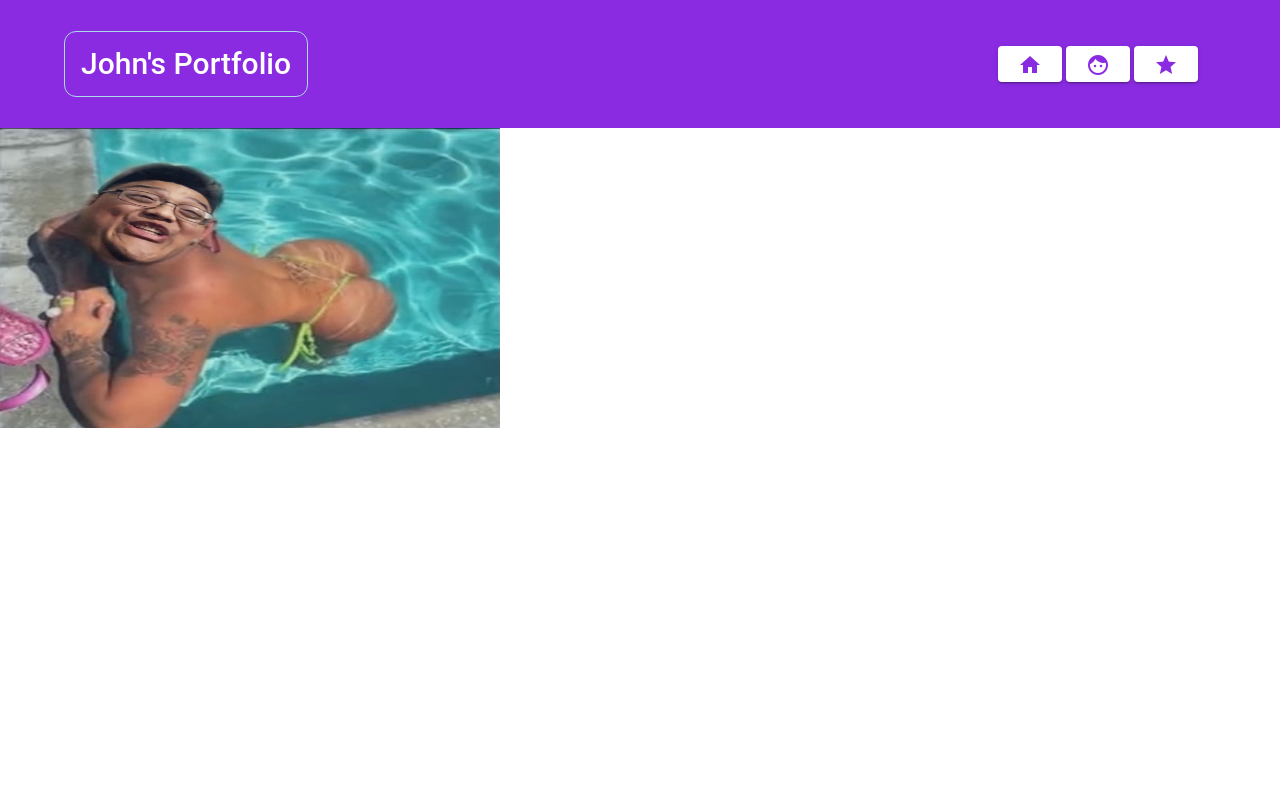
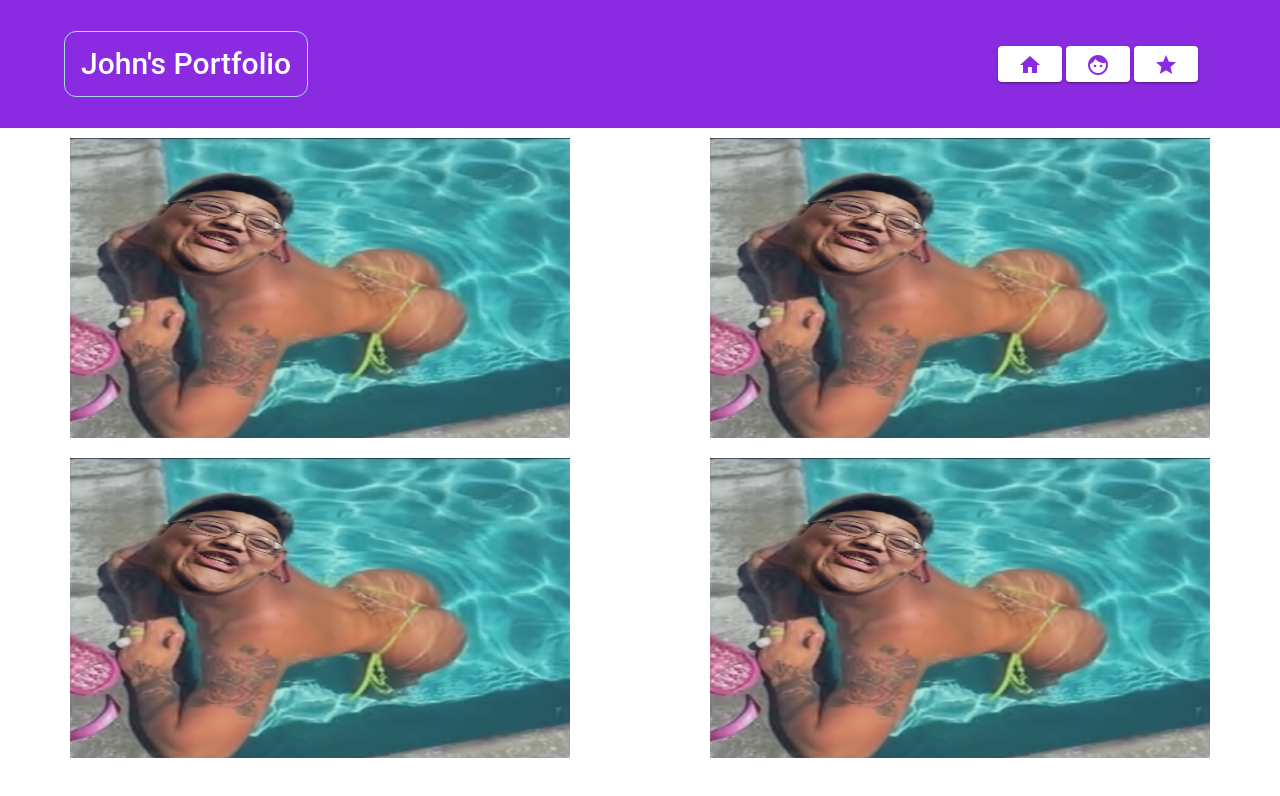
Before and after one commit to khoatrann/Johns-Portfolio, an Angular app: page /MyHomies in a window 1280 px wide. Shown: the top 796 px of the page. Built offline with nearby package versions, Linux system fonts and the light colour scheme.

Commit message:
make pretty

```diff
--- a/src/app/my-homies/my-homies.component.html
+++ b/src/app/my-homies/my-homies.component.html
@@ -1,3 +1,16 @@
 <div>
-    <img class="fit" src="../../assets/JOHN.jpeg" alt="Image" width="500px" height="300px">
+    <mat-grid-list cols="2" rowHeight="2:1">
+        <mat-grid-tile>
+            <img class="fit" src="../../assets/JOHN.jpeg" alt="Image" width="500px" height="300px">
+        </mat-grid-tile>
+        <mat-grid-tile>
+            <img class="fit" src="../../assets/JOHN.jpeg" alt="Image" width="500px" height="300px">
+        </mat-grid-tile>
+        <mat-grid-tile>
+            <img class="fit" src="../../assets/JOHN.jpeg" alt="Image" width="500px" height="300px">
+        </mat-grid-tile>
+        <mat-grid-tile>
+            <img class="fit" src="../../assets/JOHN.jpeg" alt="Image" width="500px" height="300px">
+        </mat-grid-tile>
+    </mat-grid-list>
 </div>
```
